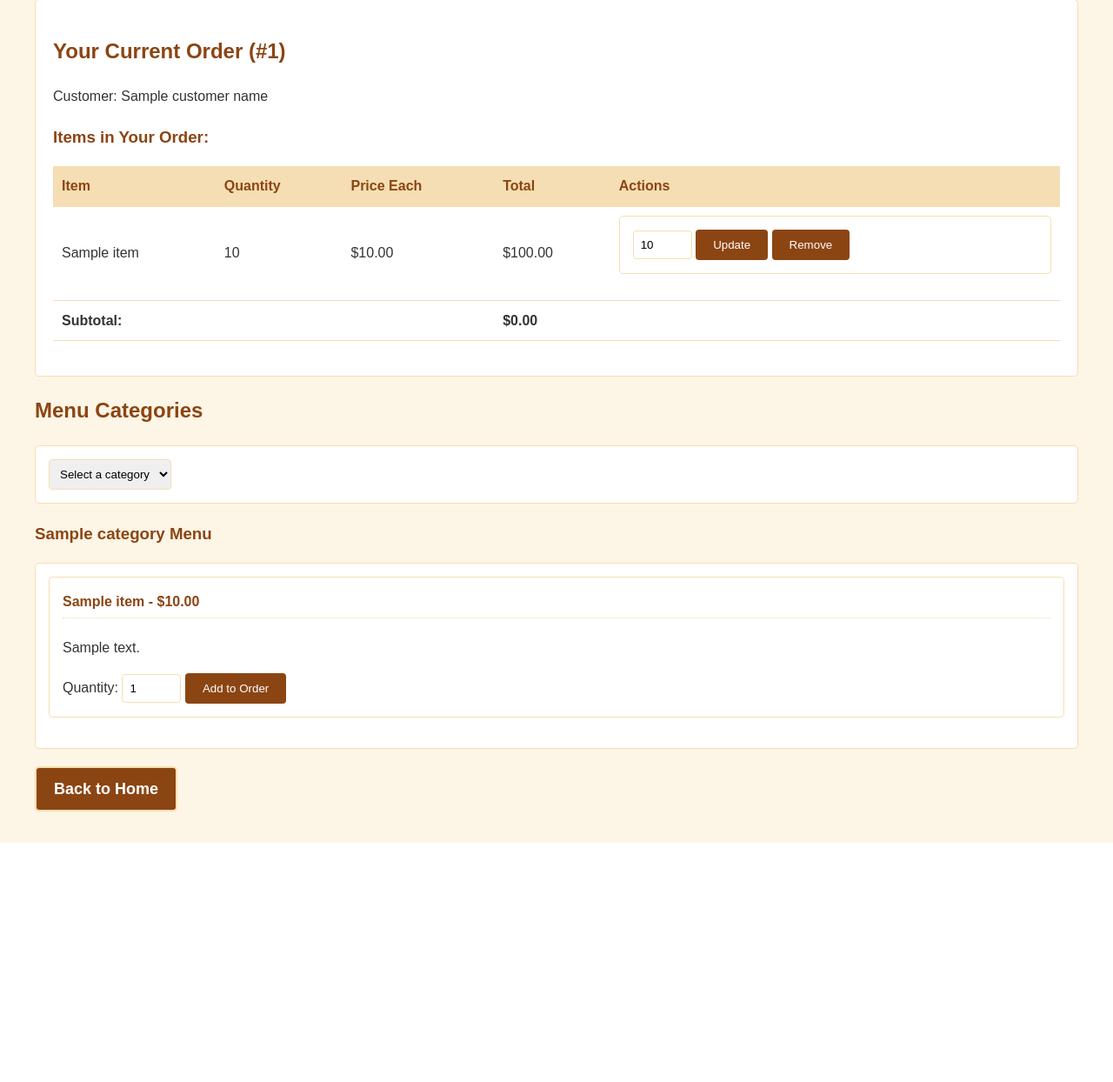
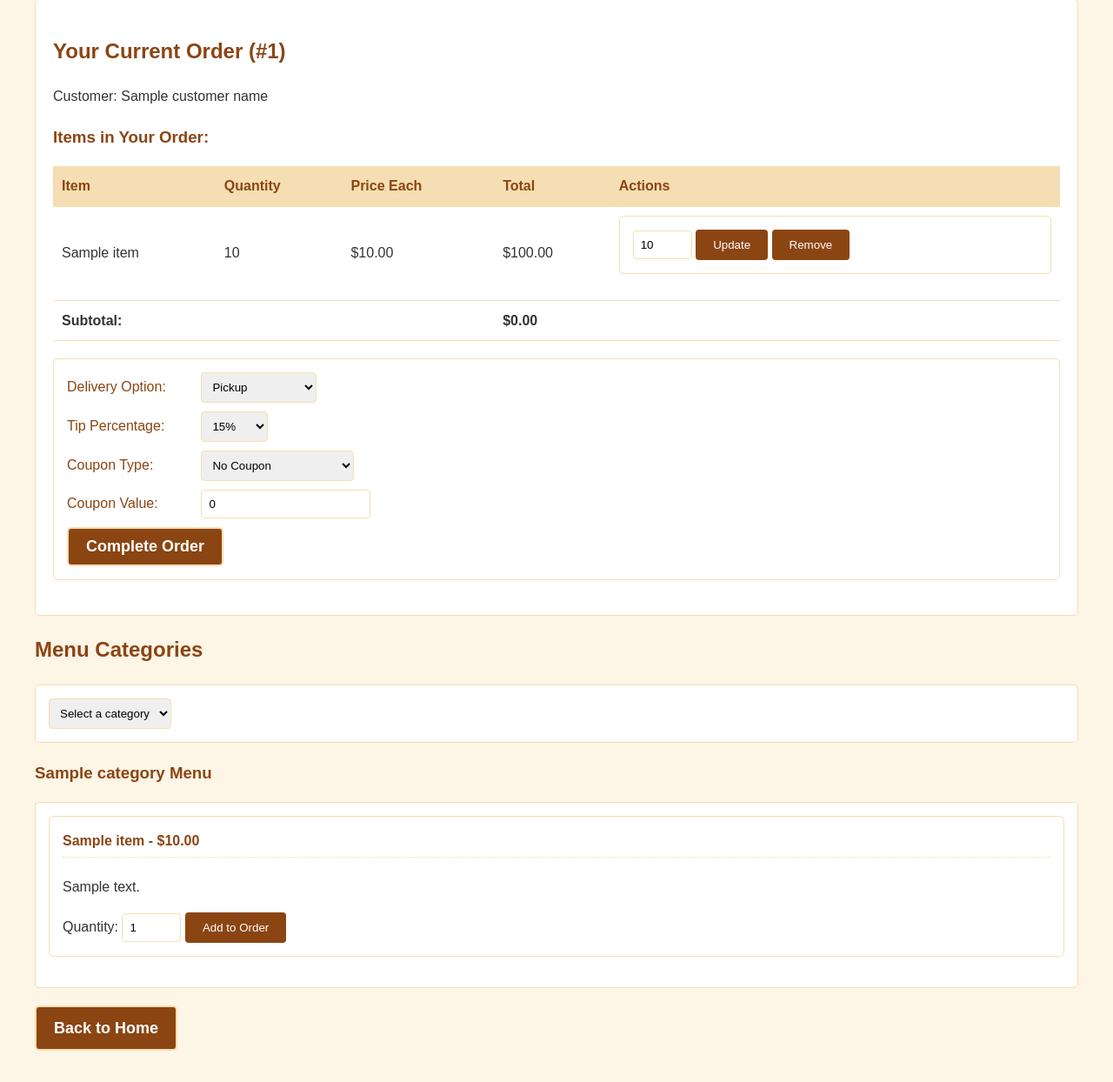
Before and after one commit to balouchn/flask-restaurantappproject4, a Flask app: template templates/order.html in a window 1280 px wide. Shown: the part 105-1349 px from the top of the page at 87% size. Before the commit the page ends 1074 px from the top, so only its background shows below. Run offline with Flask 3, Linux system fonts and the light colour scheme; the template is opened without the code that fills it: most values are stand-ins (such as "Sample title", 1, 10 or a date in 2020).

```diff
--- a/templates/order.html
+++ b/templates/order.html
@@ -6,16 +6,12 @@
 </head>
 <body>
     <div class="container">
-
         <h1>Chai Chenak Restaurant - Place Your Order</h1>
 
-    <!-- Current Order -->
         <div class="current-order">
             <h2>Your Current Order (#{{ order_number }})</h2>
             <p>Customer: {{ customer_name }}</p>
-
             <h3>Items in Your Order:</h3>
-
             {% if order_items %}
                 <table>
                     <tr>
@@ -25,74 +21,98 @@
                         <th>Total</th>
                         <th>Actions</th>
                     </tr>
-
                     {% for item in order_items %}
                     <tr>
                         <td>{{ item.name }}</td>
                         <td>{{ item.quantity }}</td>
                         <td>${{ "%.2f"|format(item.price) }}</td>
-                <td>${{ "%.2f"|format(item.price * item.quantity) }}</td>
+                        <td>${{ "%.2f"|format(item.quantity * item.price) }}</td>
                         <td>
                             <form method="post" action="/modify_item">
                                 <input type="hidden" name="item_id" value="{{ item.order_item_id }}">
-                        <input type="number" name="new_quantity" value="{{ item.quantity }}" min="1" style="width:50px;">
+                                <input type="number" name="new_quantity" value="{{ item.quantity }}" min="1" style="width: 50px;">
                                 <button type="submit" name="action" value="update">Update</button>
                                 <button type="submit" name="action" value="remove">Remove</button>
                             </form>
                         </td>
                     </tr>
                     {% endfor %}
-
                     <tr>
                         <td colspan="3" align="right"><strong>Subtotal:</strong></td>
                         <td colspan="2"><strong>${{ "%.2f"|format(subtotal) }}</strong></td>
                     </tr>
                 </table>
+                <form method="post" action="/complete_order">
+                    <div class="form-group">
+                        <label for="delivery_option">Delivery Option:</label>
+                        <select name="delivery_option" id="delivery_option">
+                            <option value="pickup">Pickup</option>
+                            <option value="delivery">Delivery ($5.00)</option>
+                        </select>
+                    </div>
+
+                    <div class="form-group">
+                        <label for="tip_percentage">Tip Percentage:</label>
+                        <select name="tip_percentage" id="tip_percentage">
+                            <option value="0">No Tip</option>
+                            <option value="10">10%</option>
+                            <option value="15" selected>15%</option>
+                            <option value="18">18%</option>
+                            <option value="20">20%</option>
+                            <option value="25">25%</option>
+                        </select>
+                    </div>
+
+                    <div class="form-group">
+                        <label for="coupon_type">Coupon Type:</label>
+                        <select name="coupon_type" id="coupon_type">
+                            <option value="none">No Coupon</option>
+                            <option value="percentage">Percentage Discount</option>
+                            <option value="fixed">Fixed Amount Discount</option>
+                        </select>
+                    </div>
+
+                    <div class="form-group">
+                        <label for="coupon_value">Coupon Value:</label>
+                        <input type="number" name="coupon_value" id="coupon_value" value="0" min="0" step="0.01">
+                    </div>
+
+                    <button type="submit" class="btn">Complete Order</button>
+                </form>
             {% else %}
                 <p>No items in your order yet.</p>
             {% endif %}
         </div>
 
-    <!-- Category Selection -->
         <h2>Menu Categories</h2>
         <form method="get" action="/order">
             <select name="category" onchange="this.form.submit()">
                 <option value="">Select a category</option>
-            <option value="Appetizers" {% if category == "Appetizers" %}selected{% endif %}>Appetizers</option>
-            <option value="Entrees" {% if category == "Entrees" %}selected{% endif %}>Entrees</option>
-            <option value="Sides" {% if category == "Sides" %}selected{% endif %}>Sides</option>
+                <option value="Appetizers" {% if category == 'Appetizers' %}selected{% endif %}>Appetizers</option>
+                <option value="Entrees" {% if category == 'Entrees' %}selected{% endif %}>Entrees</option>
+                <option value="Sides" {% if category == 'Sides' %}selected{% endif %}>Sides</option>
             </select>
         </form>
 
-    <!-- Menu Items -->
         {% if category %}
         <h3>{{ category }} Menu</h3>
-
-    {% if menu_items %}
         <div class="menu-category">
             {% for item in menu_items %}
             <div class="menu-item">
                 <form method="post" action="/add_to_order">
                     <h4>{{ item.name }} - ${{ "%.2f"|format(item.price) }}</h4>
                     <p>{{ item.description }}</p>
-
                     <input type="hidden" name="menu_id" value="{{ item.menu_id }}">
-
-                <label>Quantity:</label>
-                <input type="number" name="quantity" value="1" min="1" style="width:50px;">
-
+                    <label for="quantity">Quantity:</label>
+                    <input type="number" name="quantity" id="quantity" value="1" min="1" style="width: 50px;">
                     <button type="submit">Add to Order</button>
                 </form>
             </div>
             {% endfor %}
         </div>
-    {% else %}
-        <p>No items available in this category.</p>
-    {% endif %}
         {% endif %}
 
         <p><a href="/" class="btn">Back to Home</a></p>
-
     </div>
 </body>
 </html>
```
Lines whose indentation alone changed are shown as unchanged.
